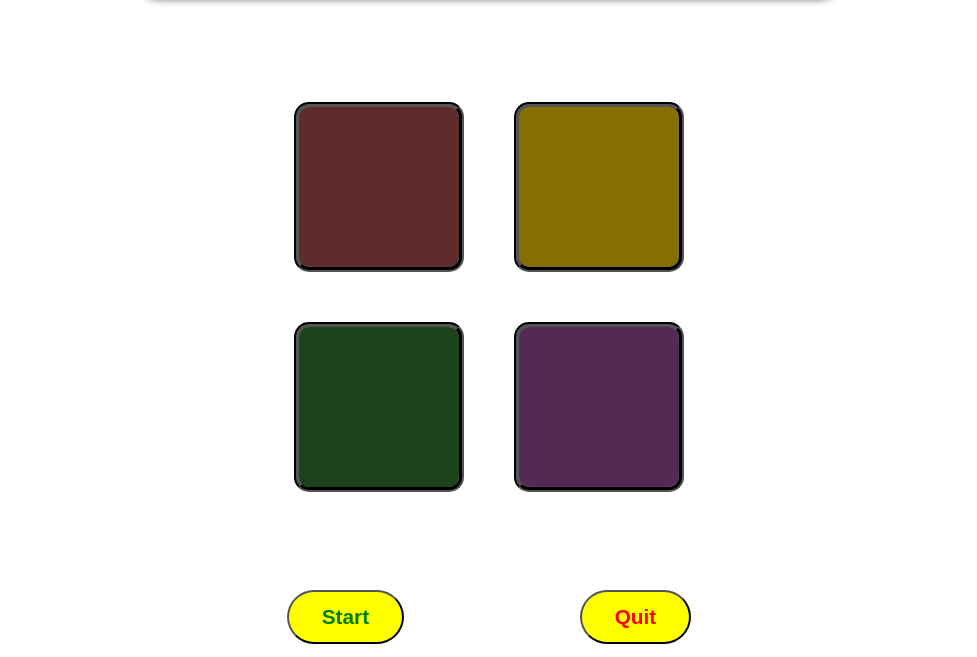
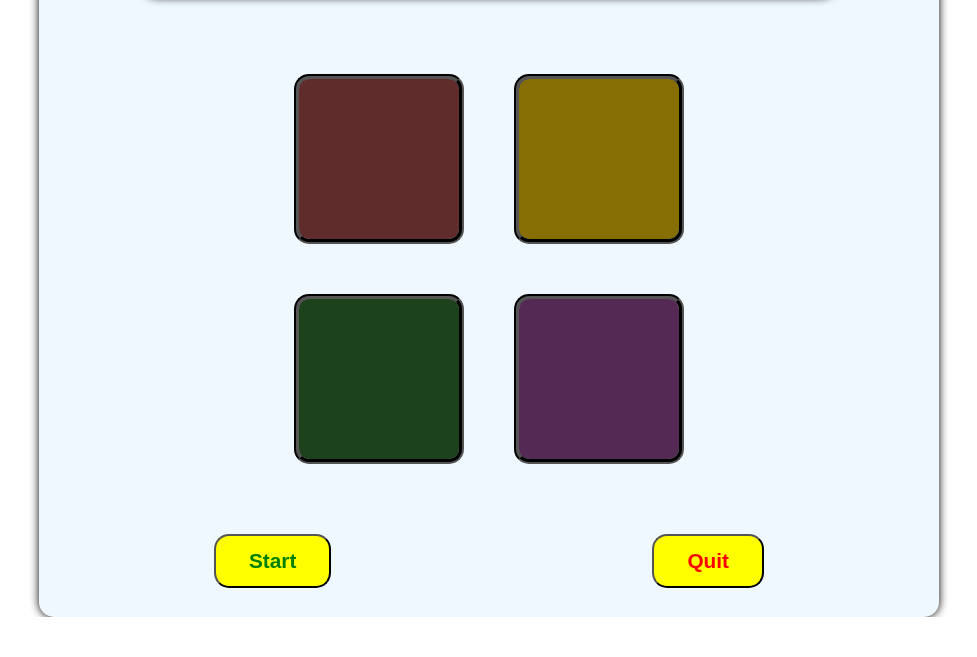
Before and after one commit to abhis12321/simen_says, a plain HTML site: page index.html in a window 1280 px wide. Shown: the part 183-840 px from the top of the page, without its empty margins (151-1128 px from the left). After the commit the page ends 800 px from the top, so only its background shows below. Drawn offline with Linux system fonts and the light colour scheme.

Commit message:
some styling

```diff
--- a/index.html
+++ b/index.html
@@ -7,6 +7,7 @@
     <title>Simen Says</title>
 </head>
 <body>
+    <div class="game">
         <div class="upper-box">
             <h1 class="score">Score : 0</h1>
             <h1 class="level">Level : 0</h1>
@@ -27,7 +28,7 @@
             <button class="start">Start</button>
             <button class="reset">Quit</button>
         </div>
-
+    </div>
     <script src="simen.js"></script>
 </body>
 </html>
--- a/simen.css
+++ b/simen.css
@@ -3,6 +3,10 @@
     padding: 0;
     box-sizing: border-box;
     overflow: hidden;
+}
+body {
+    /* max-height: 100vh; */
+    overflow: auto;
 }
 .red {
     background-color: rgb(95, 43, 43);
@@ -16,8 +20,17 @@
 .voilet {
     background-color: rgb(84, 42, 84);
 }
+
+.game {
+    height: 100vh;
+    max-width: 900px;
+    margin: auto;
+    box-shadow: 0 0 10px black;
+    background-color: aliceblue;
+    border-radius: 15px;
+}
 .box-cant {
-    height: 70vh;
+    height: 63vh;
     display: flex;
     flex-direction: column;
     justify-content: center;
@@ -36,6 +49,8 @@
     border-radius: 10px;
     cursor: pointer;
     outline: rgb(0, 0, 0);
+    border: none;
+    outline: none;
     outline-width: 5px;
     outline-style: groove;
 }
@@ -65,17 +80,19 @@
 
 /* Start-Reset */
 .start-reset {
+    padding: 0 10px;
     margin: auto;
-    max-width: 580px;
+    max-width: 570px;
     height: 10vh;
     display: flex;
-    justify-content: space-around;
+    justify-content: space-between;
     align-items: center;
+    /* background-color: red; */
 }
 .start-reset button {
     background-color: yellow;
     padding: 13px 33px;
-    border-radius: 30px;
+    border-radius: 15px;
     font-size: 1.3rem;
     font-weight: 900;
     cursor: pointer;
```
Lines whose indentation alone changed are shown as unchanged.
